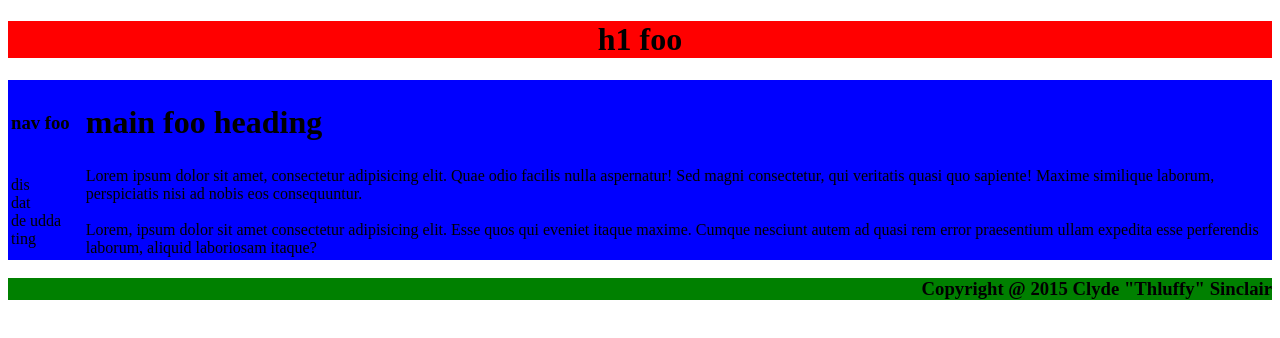
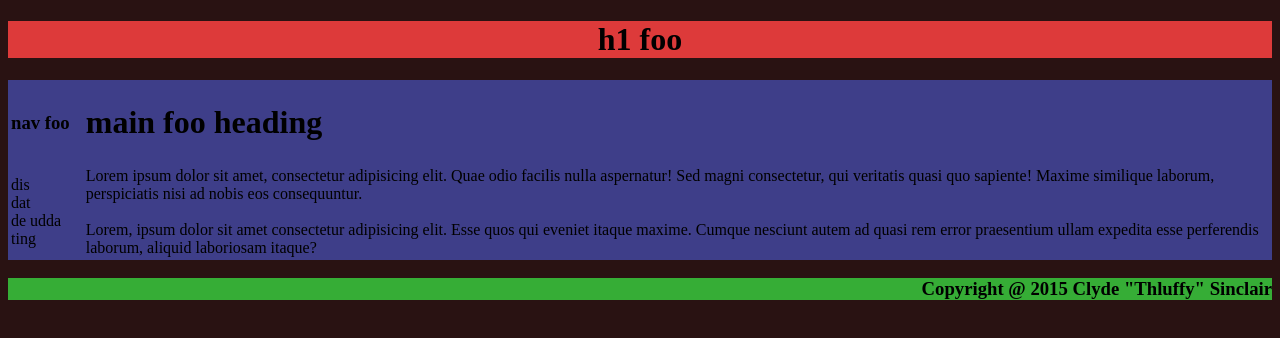
Before and after one commit to ntarsis30/softd, a plain HTML site: page 13_css/mimic.html in a window 1280 px wide. Drawn offline with Linux system fonts and the light colour scheme.

Commit message:
changed colors

```diff
--- a/13_css/mimic.css
+++ b/13_css/mimic.css
@@ -1,14 +1,14 @@
 body {
-    background-color: white;
+    background-color: hwb(0 7% 84%);
 }
 
 .top {
-    background-color: red;
+    background-color: rgb(221, 58, 58);
     text-align: center;
 }
 
 .middle {
-    background-color: blue;
+    background-color: rgb(62, 62, 137);
 }
 
 th {
@@ -16,6 +16,6 @@ th {
 }
 
 .bottom {
-    background-color: green;
+    background-color: rgb(54, 173, 54);
     text-align: right;
 }
```
